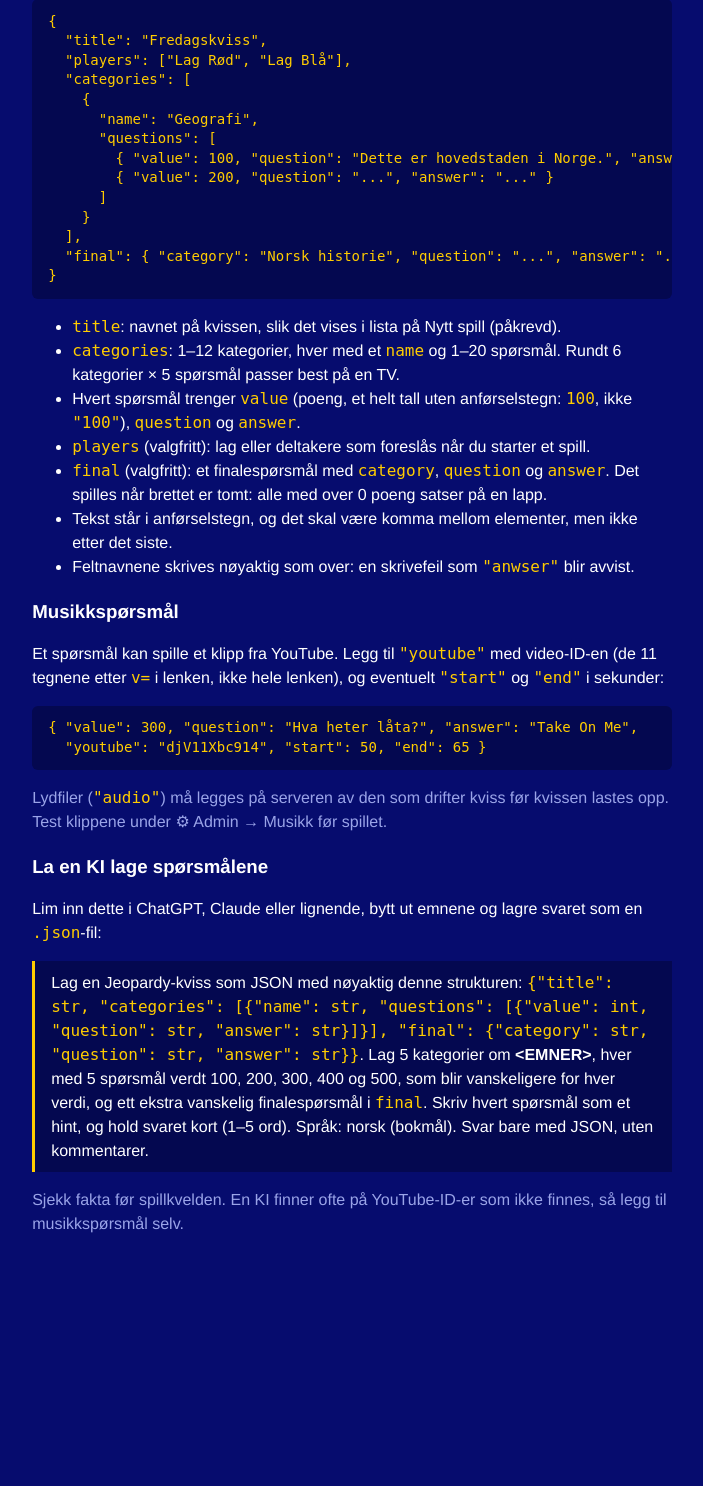
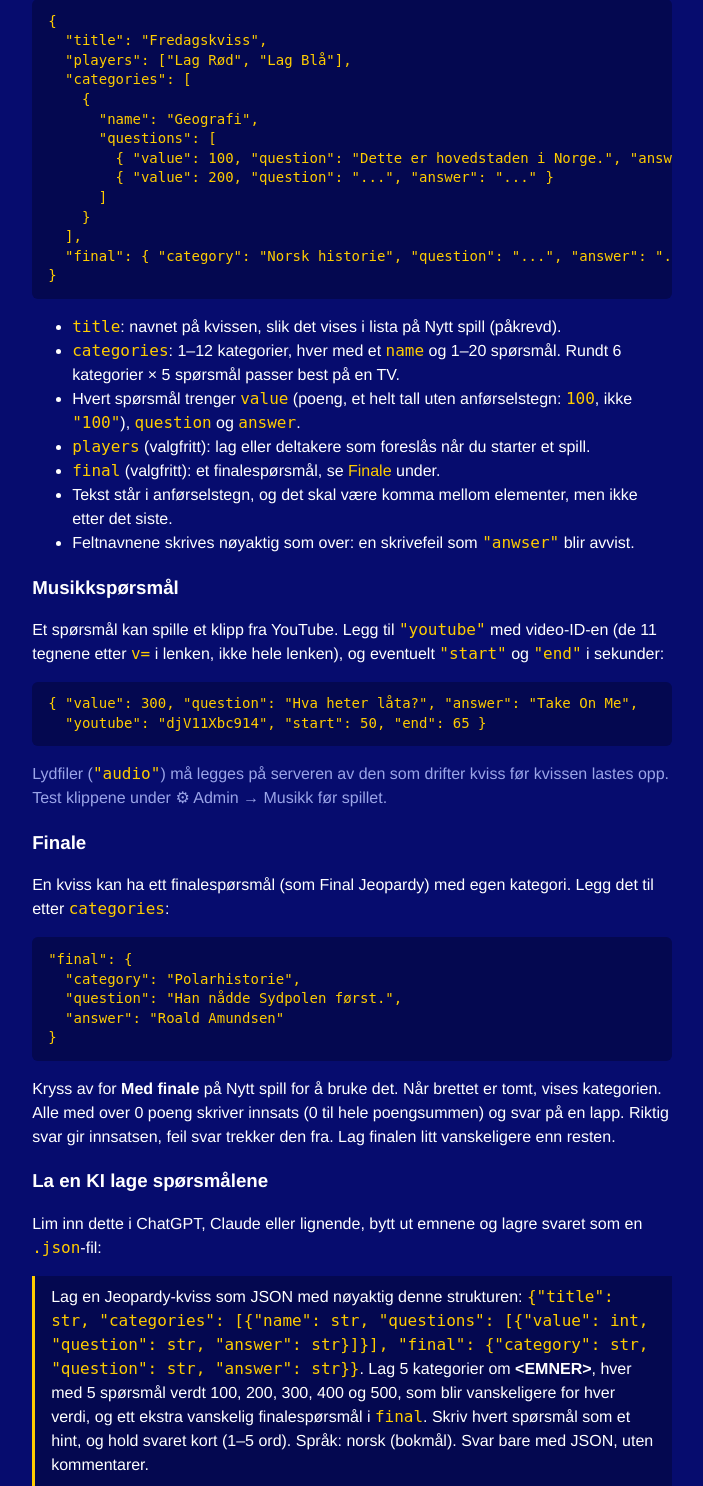
Before and after one commit to sonhal/kviss, a Flask app: page /last-opp in a window 1280 px wide. Shown: the part 555-2041 px from the top of the page, without its empty margins (19-722 px from the left). Run offline with Flask 3, Linux system fonts and the light colour scheme; parts of the project's set-up code (start-up, migrations or seed data) failed here and were passed over.

Commit message:
docs: explain the final question on the upload page
The upload page gets a Finale section like the one for music
questions: where the field goes, an example, that the host turns it
on with "Med finale", and how it is played.

Co-Authored-By: Claude Opus 5.5 <noreply@anthropic.com>
Claude-Session: https://claude.ai/code/session_01Qw8ZQkgXPR1QB8RiEVenBb

```diff
--- a/templates/upload.html
+++ b/templates/upload.html
@@ -77,8 +77,7 @@
       <li>Hvert spørsmål trenger <code>value</code> (poeng, et helt tall uten anførselstegn: <code>100</code>, ikke
         <code>"100"</code>), <code>question</code> og <code>answer</code>.</li>
       <li><code>players</code> (valgfritt): lag eller deltakere som foreslås når du starter et spill.</li>
-      <li><code>final</code> (valgfritt): et finalespørsmål med <code>category</code>, <code>question</code> og
-        <code>answer</code>. Det spilles når brettet er tomt: alle med over 0 poeng satser på en lapp.</li>
+      <li><code>final</code> (valgfritt): et finalespørsmål, se <a class="gold" href="#finale">Finale</a> under.</li>
       <li>Tekst står i anførselstegn, og det skal være komma mellom elementer, men ikke etter det siste.</li>
       <li>Feltnavnene skrives nøyaktig som over: en skrivefeil som <code>"anwser"</code> blir avvist.</li>
     </ul>
@@ -90,6 +89,18 @@
   "youtube": "djV11Xbc914", "start": 50, "end": 65 }</code></pre>
     <p class="muted">Lydfiler (<code>"audio"</code>) må legges på serveren av den som drifter kviss før kvissen
       lastes opp. Test klippene under ⚙ Admin → Musikk før spillet.</p>
+
+    <h3 id="finale">Finale</h3>
+    <p>En kviss kan ha ett finalespørsmål (som Final Jeopardy) med egen kategori. Legg det til etter
+      <code>categories</code>:</p>
+<pre><code>"final": {
+  "category": "Polarhistorie",
+  "question": "Han nådde Sydpolen først.",
+  "answer": "Roald Amundsen"
+}</code></pre>
+    <p>Kryss av for <strong>Med finale</strong> på Nytt spill for å bruke det. Når brettet er tomt, vises kategorien.
+      Alle med over 0 poeng skriver innsats (0 til hele poengsummen) og svar på en lapp. Riktig svar gir innsatsen,
+      feil svar trekker den fra. Lag finalen litt vanskeligere enn resten.</p>
 
     <h3>La en KI lage spørsmålene</h3>
     <p>Lim inn dette i ChatGPT, Claude eller lignende, bytt ut emnene og lagre svaret som en <code>.json</code>-fil:</p>
```
Also changed, not shown: tests/test_app.py (+1 -0 lines).
